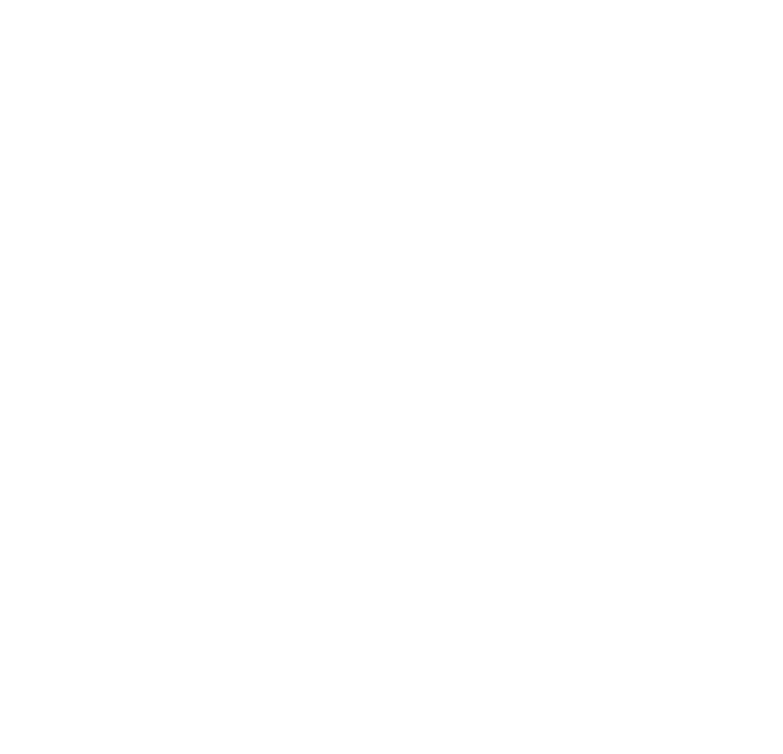
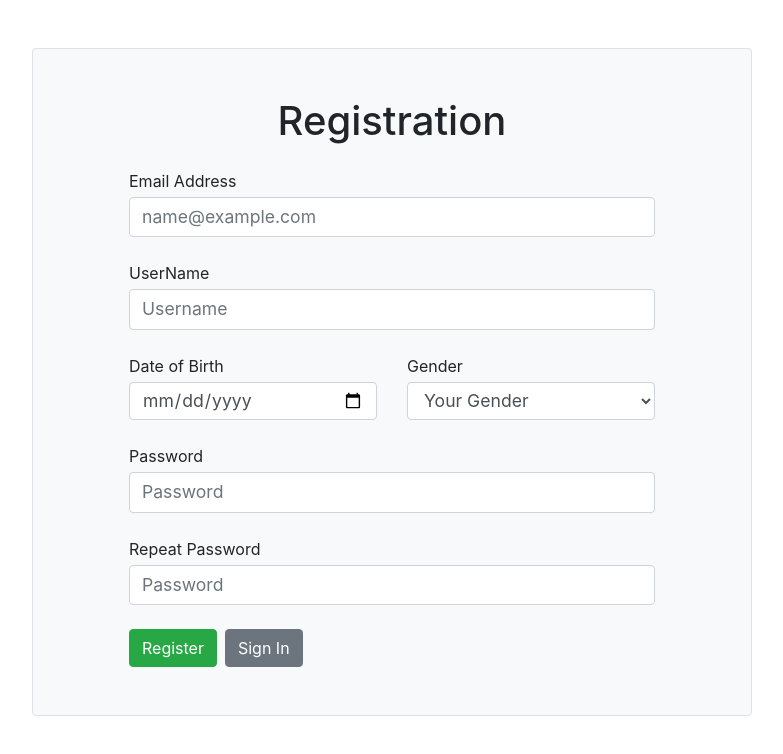
Before and after one commit to ViDjet-Git/Survey-WebSite-React, a React (Create React App) app: page /register in a window 1280 px wide. Before the commit this address had no page. Shown: the top 754 px of the page, without its empty margins (248-1031 px from the left). Built offline with nearby package versions, Linux system fonts and the light colour scheme; the HTML template or start-up script is replaced by a standard one.

Commit message:
adding Registration page

```diff
--- a/src/App.js
+++ b/src/App.js
@@ -6,6 +6,7 @@
 import Info from "./main-content/Info"
 import Vote from "./main-content/Vote"
 import Create from "./main-content/Create"
+import Register from "./main-content/Register"
 
 function Empty() {
   return ;
@@ -20,6 +21,7 @@
       <Route path="/info" element={<NavBar />}></Route>
       <Route path="/vote" element={<NavBar />}></Route>
       <Route path="/create" element={<NavBar />}></Route>
+      <Route path="/register" element={<Empty />}></Route>
     </Routes>
     <Routes>
       <Route path="/" element={<Home />}></Route>
@@ -27,6 +29,7 @@
       <Route path="/info" element={<Info />}></Route>
       <Route path="/vote" element={<Vote />}></Route>
       <Route path="/create" element={<Create />}></Route>
+      <Route path="/register" element={<Register />}></Route>
     </Routes>
     </BrowserRouter>
   );
--- /dev/null
+++ b/src/main-content/Register.js
@@ -0,0 +1,63 @@
+import Form from "react-bootstrap/Form"
+import Button from "react-bootstrap/Button"
+
+function Register() {
+    return(
+    <div className="main-content">
+		<form action="register.php" method="post" className="fixed-lg container border rounded mt-5 p-5 bg-light sm-top">
+			<h1 className="text-center mb-4">Registration</h1>
+			<div className="Email Address ml-5 mr-5 mb-4">
+				<div className="mb-1 ">Email Address</div>
+				<div className="form-floating">
+  					<Form.Control name="email" type="email" placeholder="name@example.com"/>
+				</div>
+			</div>
+
+			<div className="UserName ml-5 mr-5 mb-4">
+				<div className="mb-1 ">UserName</div>
+				<div className="form-floating">
+  					<Form.Control name="username" type="text" placeholder="Username"/>
+				</div>
+			</div>
+
+			<div className="Birthday/Gender row px-5">
+				<div className="Birthday mb-4 col-sm-12 col-md-6">
+					<div className="mb-1">Date of Birth</div>
+					<div className="form-floating">
+  						<Form.Control name="birthday" type="date" className="py-1" placeholder="birthday"/>
+					</div>
+				</div>
+
+				<div className="Gender mb-4 col-sm-12 col-md-6">
+  					<div className="mb-1">Gender</div>
+  					<Form.Select name="gender" className="form-control">
+    					<option>Your Gender</option>
+    					<option>Male</option>
+    					<option>Female</option>
+    					<option>Other</option>
+  					</Form.Select>
+				</div>
+			</div>
+
+			<div className="Password ml-5 mr-5 mb-4">
+				<div className="mb-1 ">Password</div>
+				<div className="form-floating">
+  					<Form.Control name="password" type="password" placeholder="Password"/>
+				</div>
+			</div>
+
+			<div className="Repeat Password ml-5 mr-5 mb-4">
+				<div className="mb-1 ">Repeat Password</div>
+				<div className="form-floating">
+  					<Form.Control name="re_password" type="password" placeholder="Password"/>
+				</div>
+			</div>
+
+			<Button variant="success" id="reg" type="submit" className="ml-5 mr-2">Register</Button>
+			<Button variant="secondary" id="sign" onclick="location.href='SignIn.php'">Sign In</Button>
+		</form>
+	</div>
+    );
+}
+
+export default Register;
```
